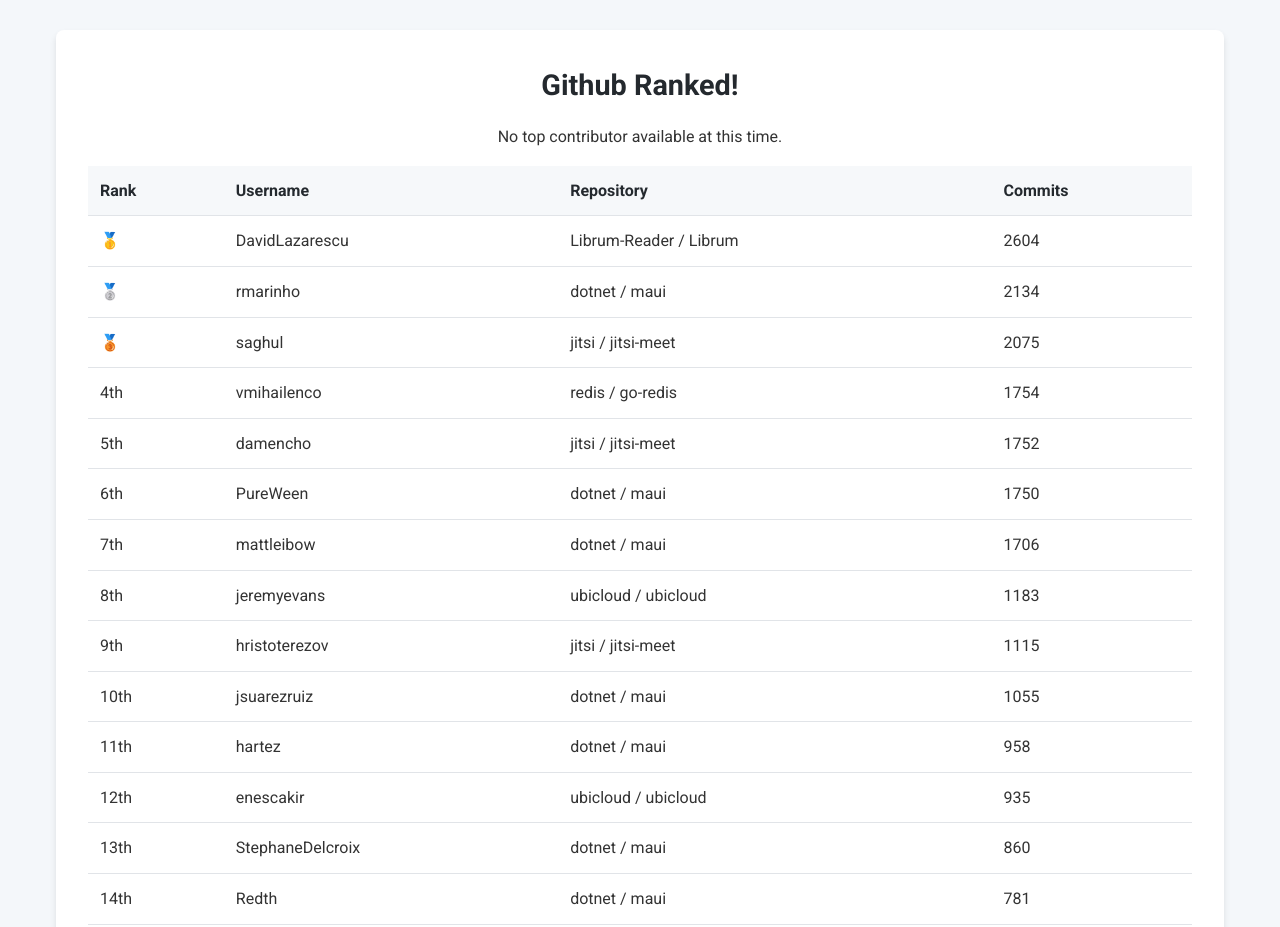
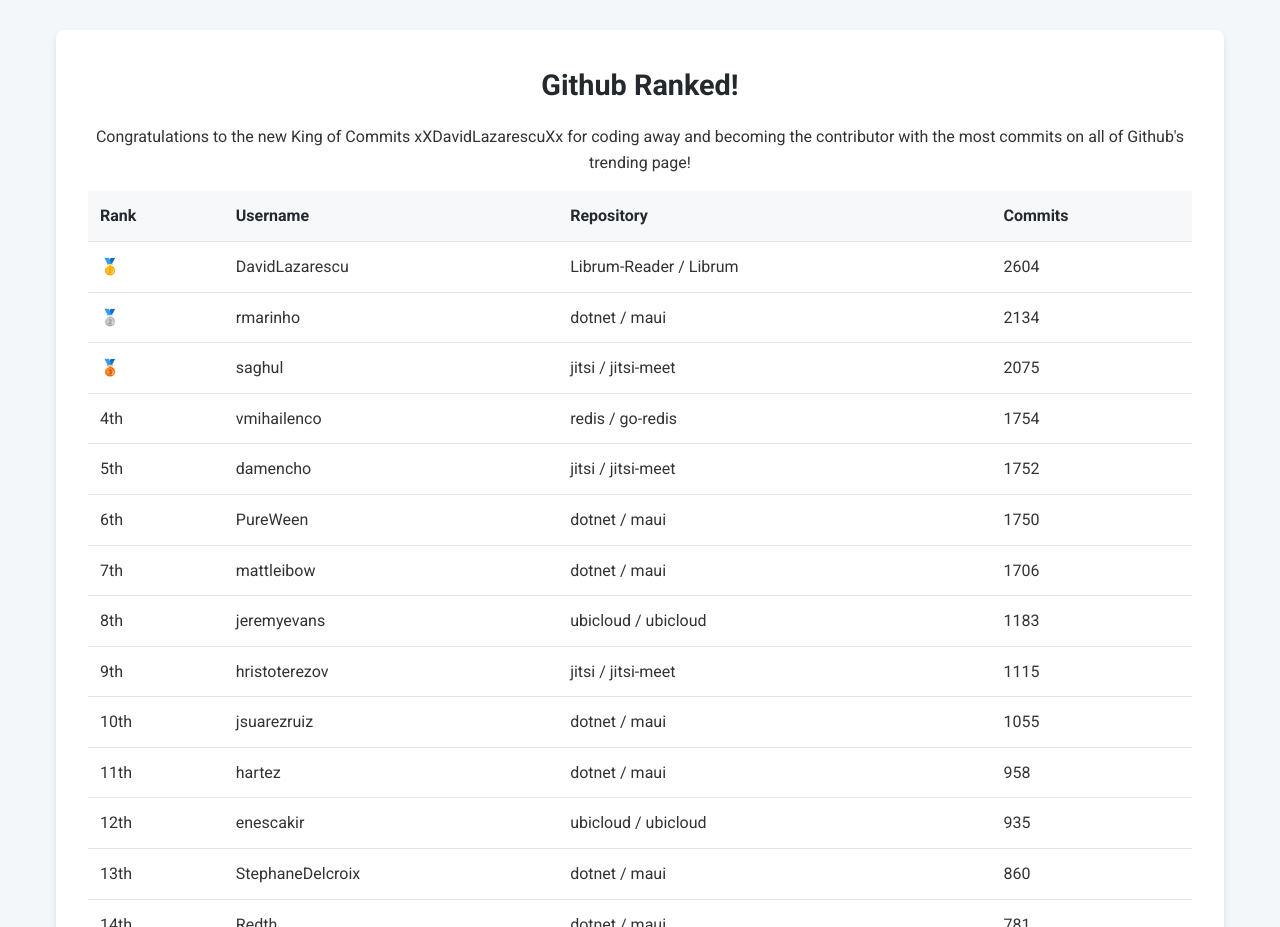
Before and after one commit to tomasAudejaitis/Programming-Project-Resit, a plain HTML site: page index.html in a window 1280 px wide. Shown: the part 3600-4527 px from the top of the page. Drawn offline with Linux system fonts and the light colour scheme.

Commit message:
index patch 2

```diff
--- a/index.html
+++ b/index.html
@@ -163,13 +163,13 @@
         }
         const data = await response.json();
 
-        // Debug: Log the JSON data to inspect its contents
+
         console.log('Fetched JSON data:', data);
 
         const tbody = document.querySelector('#contributors-table tbody');
-        // Find top contributor (with "👑" ranking)
-        const topContributor = data.find(contributor => contributor.ranking === '👑');
-        // Update congratulatory message with top contributor's username or fallback
+
+        const topContributor = data.find(contributor => contributor.ranking === '\ud83e\udd47');
+
         const topUsernameSpan = document.querySelector('#top-username');
         const topContributorMessage = document.querySelector('#top-contributor-message');
         if (topContributor && topContributor.username) {
```
